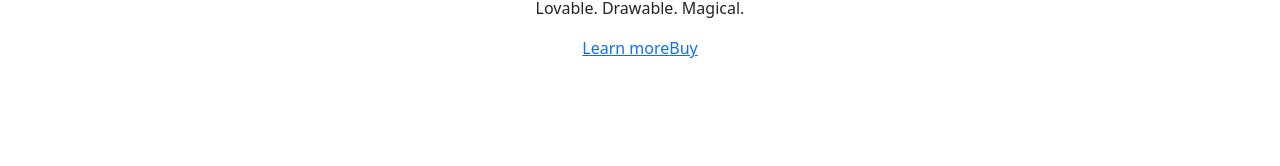
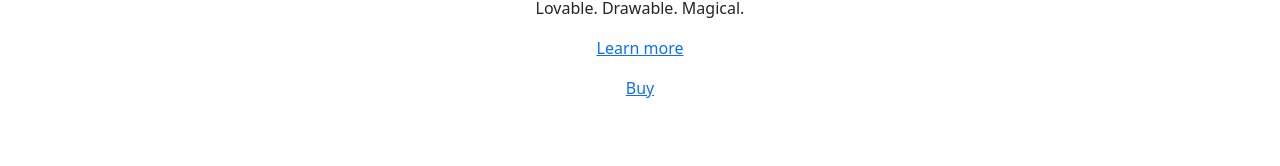
Before and after one commit to aziz4ammar/professional-react-website, a React (Create React App) app: page / in a window 1280 px wide. Shown: the part 1042-1208 px from the top of the page. Built offline with nearby package versions, Linux system fonts and the light colour scheme.

Commit message:
commit number #29

```diff
--- a/src/Components/Body/Affiche.jsx
+++ b/src/Components/Body/Affiche.jsx
@@ -6,7 +6,8 @@ const Affiche = () => {
         <img className='img' src={as} alt="" />
         <h1>iPad</h1>
         <p>Lovable. Drawable. Magical.</p>
-        <p><a href="#">Learn more</a><a href="#">Buy</a></p>
+        <p><a href="#">Learn more</a></p>
+        <p><a href="#">Buy</a></p>
     </div>
   )
 }
```
